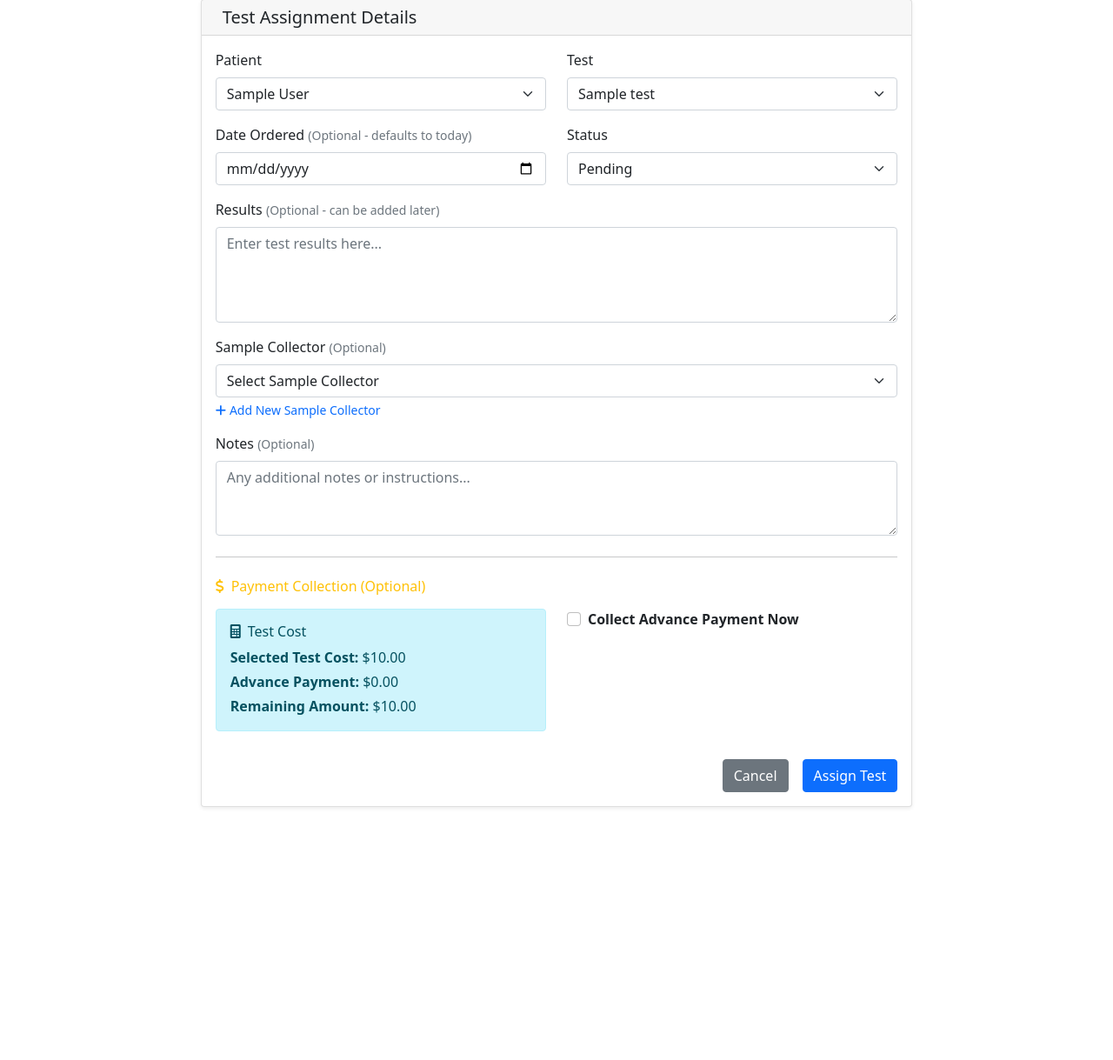
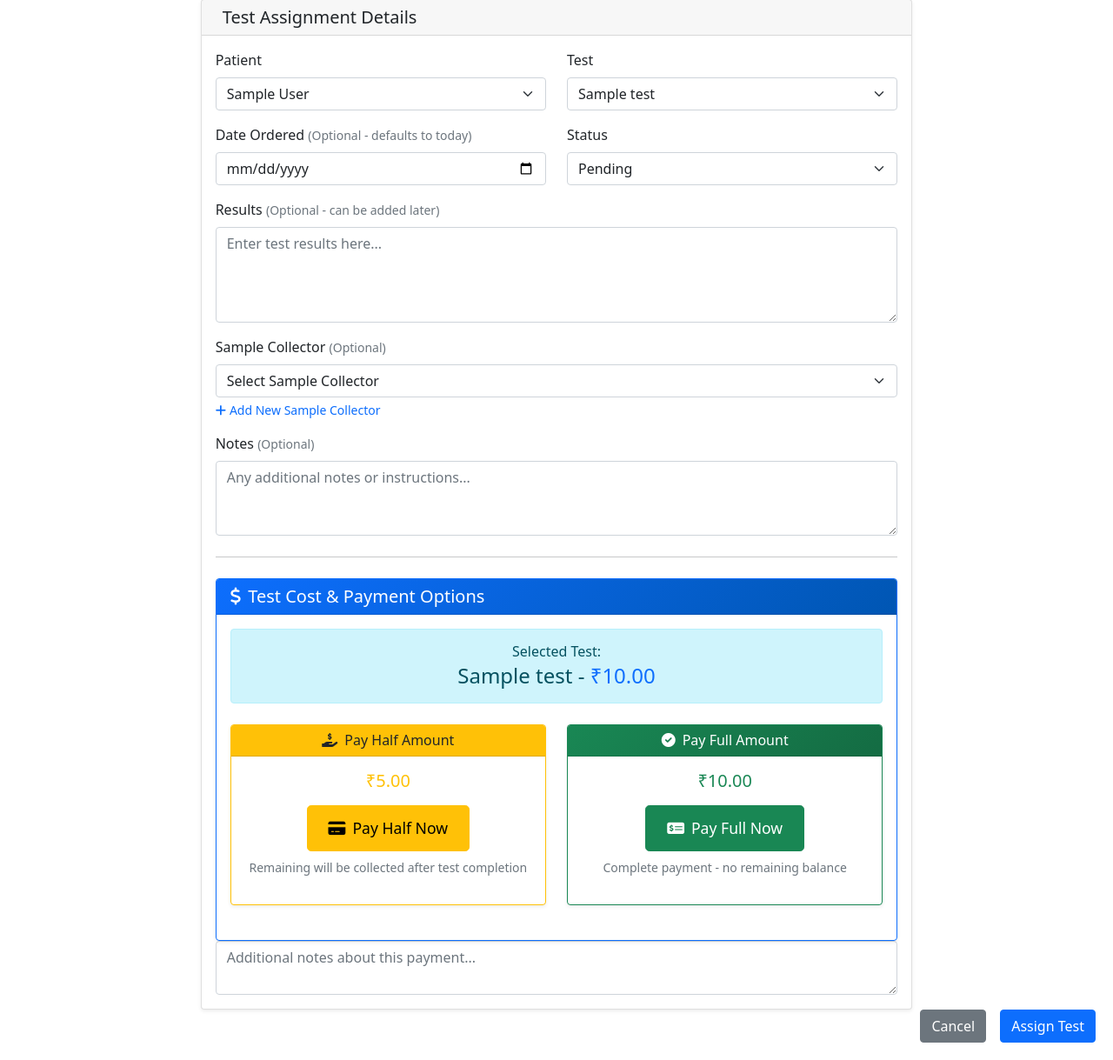
Before and after one commit to jitendrapal/pathology-v1, a Flask app: page /assign_test in a window 1280 px wide. Shown: the part 157-1376 px from the top of the page at 87% size. Before the commit the page ends 1086 px from the top, so only its background shows below. Run offline with Flask 3, Linux system fonts and the light colour scheme; tables that the repository leaves empty hold one stand-in row (values such as "Sample post"); parts of the project's set-up code (start-up, migrations or seed data) failed here and were passed over.

Commit message:
FIX: Add half/full payment options to single test assignment form with Indian Rupee display

```diff
--- a/app.py
+++ b/app.py
@@ -868,9 +868,9 @@ def assign_test():
 
             # Success message with payment info
             if advance_amount > 0:
-                flash(f'Test assigned successfully and collected ${advance_amount:.2f} advance payment! Remaining: ${max(0, test_cost - advance_amount):.2f}', 'success')
+                flash(f'Test assigned successfully and collected ₹{advance_amount:.2f} advance payment! Remaining: ₹{max(0, test_cost - advance_amount):.2f}', 'success')
             else:
-                flash(f'Test assigned successfully! Total cost: ${test_cost:.2f}', 'success')
+                flash(f'Test assigned successfully! Total cost: ₹{test_cost:.2f}', 'success')
 
             return redirect(url_for('patient_tests'))
         except Exception as e:
@@ -984,9 +984,9 @@ def assign_multiple_tests():
 
             # Success message with payment info
             if advance_amount > 0:
-                flash(f'Successfully assigned {len(test_ids)} tests and collected ${advance_amount:.2f} advance payment! Remaining: ${max(0, total_cost - advance_amount):.2f}', 'success')
+                flash(f'Successfully assigned {len(test_ids)} tests and collected ₹{advance_amount:.2f} advance payment! Remaining: ₹{max(0, total_cost - advance_amount):.2f}', 'success')
             else:
-                flash(f'Successfully assigned {len(test_ids)} tests to patient! Total cost: ${total_cost:.2f}', 'success')
+                flash(f'Successfully assigned {len(test_ids)} tests to patient! Total cost: ₹{total_cost:.2f}', 'success')
 
             return redirect(url_for('patient_tests'))
         except Exception as e:
--- a/templates/assign_test.html
+++ b/templates/assign_test.html
@@ -126,43 +126,81 @@
 
                     <!-- Payment Collection Section -->
                     <hr class="my-4">
-                    <h6 class="text-warning mb-3">
-                        <i class="fas fa-dollar-sign me-2"></i>Payment Collection (Optional)
-                    </h6>
+                    <div id="paymentSection" style="display: none;">
+                        <div class="card border-primary">
+                            <div class="card-header bg-primary text-white">
+                                <h5 class="mb-0">
+                                    <i class="fas fa-dollar-sign me-2"></i>Test Cost & Payment Options
+                                </h5>
+                            </div>
+                            <div class="card-body">
+                                <!-- Test Cost Display -->
+                                <div class="alert alert-info text-center mb-4">
+                                    <h6 class="mb-1">Selected Test:</h6>
+                                    <h4 class="mb-0">
+                                        <span id="selectedTestName">Select a test</span> - <span id="testCost" class="text-primary">₹0.00</span>
+                                    </h4>
+                                </div>
 
-                    <div class="row mb-3">
+                                <!-- Payment Options -->
+                                <div class="row mb-4" id="paymentOptions" style="display: none;">
                                     <div class="col-md-6">
-                            <div class="alert alert-info">
-                                <h6><i class="fas fa-calculator me-2"></i>Test Cost</h6>
-                                <p class="mb-1"><strong>Selected Test Cost:</strong> <span id="testCost">Select a test to see cost</span></p>
-                                <p class="mb-1"><strong>Advance Payment:</strong> <span id="advancePayment">$0.00</span></p>
-                                <p class="mb-0"><strong>Remaining Amount:</strong> <span id="remainingAmount">$0.00</span></p>
+                                        <div class="card border-warning h-100">
+                                            <div class="card-header bg-warning text-dark text-center">
+                                                <h6 class="mb-0"><i class="fas fa-hand-holding-usd me-2"></i>Pay Half Amount</h6>
+                                            </div>
+                                            <div class="card-body text-center">
+                                                <h5 class="text-warning mb-3">₹<span id="halfAmount">0.00</span></h5>
+                                                <button type="button" class="btn btn-warning btn-lg" id="payHalfBtnSingle">
+                                                    <i class="fas fa-credit-card me-2"></i>Pay Half Now
+                                                </button>
+                                                <p class="small text-muted mt-2">Remaining will be collected after test completion</p>
+                                            </div>
                                         </div>
                                     </div>
                                     <div class="col-md-6">
-                            <div class="form-check mb-3">
-                                <input class="form-check-input" type="checkbox" id="collectPaymentSingle" name="collect_payment">
-                                <label class="form-check-label" for="collectPaymentSingle">
-                                    <strong>Collect Advance Payment Now</strong>
-                                </label>
+                                        <div class="card border-success h-100">
+                                            <div class="card-header bg-success text-white text-center">
+                                                <h6 class="mb-0"><i class="fas fa-check-circle me-2"></i>Pay Full Amount</h6>
                                             </div>
-                            <div id="paymentFieldsSingle" style="display: none;">
-                                <div class="mb-3">
-                                    <label class="form-label">Advance Payment Amount</label>
-                                    <div class="input-group">
-                                        <span class="input-group-text">$</span>
-                                        <input type="number" name="advance_amount" id="advanceAmountSingle" class="form-control"
-                                               step="0.01" min="0" placeholder="0.00">
-                                    </div>
-                                    <div class="mt-2">
-                                        <button type="button" class="btn btn-sm btn-outline-primary" id="pay50Single">50%</button>
-                                        <button type="button" class="btn btn-sm btn-outline-success" id="payFullSingle">100%</button>
+                                            <div class="card-body text-center">
+                                                <h5 class="text-success mb-3">₹<span id="fullAmount">0.00</span></h5>
+                                                <button type="button" class="btn btn-success btn-lg" id="payFullBtnSingle">
+                                                    <i class="fas fa-money-check-alt me-2"></i>Pay Full Now
+                                                </button>
+                                                <p class="small text-muted mt-2">Complete payment - no remaining balance</p>
                                             </div>
                                         </div>
+                                    </div>
+                                </div>
+
+                                <!-- Payment Details Form (Hidden initially) -->
+                                <div id="paymentDetailsSingle" style="display: none;">
+                                    <div class="alert alert-success">
+                                        <h6><i class="fas fa-info-circle me-2"></i>Payment Details</h6>
+                                        <div class="row">
+                                            <div class="col-md-4">
+                                                <p class="mb-1"><strong>Test Cost:</strong> ₹<span id="displayTestCost">0.00</span></p>
+                                            </div>
+                                            <div class="col-md-4">
+                                                <p class="mb-1"><strong>Paying Now:</strong> ₹<span id="payingNowSingle">0.00</span></p>
+                                            </div>
+                                            <div class="col-md-4">
+                                                <p class="mb-0"><strong>Remaining:</strong> ₹<span id="remainingAmountSingle">0.00</span></p>
+                                            </div>
+                                        </div>
+                                    </div>
+
+                                    <!-- Hidden form fields -->
+                                    <input type="hidden" name="collect_payment" value="1">
+                                    <input type="hidden" name="advance_amount" id="selectedAmountSingle">
+                                    <input type="hidden" name="payment_type" id="selectedPaymentTypeSingle">
+
                                     <div class="row">
                                         <div class="col-md-6">
                                             <label class="form-label">Payment Method</label>
-                                        <select name="payment_method" class="form-select">
+                                            <select name="payment_method" class="form-select" required>
+                                                <option value="">Select Payment Method</option>
                                                 <option value="cash">Cash</option>
                                                 <option value="card">Credit/Debit Card</option>
                                                 <option value="upi">UPI</option>
@@ -171,13 +209,21 @@
                                             </select>
                                         </div>
                                         <div class="col-md-6">
-                                        <label class="form-label">Reference Number (Optional)</label>
+                                            <label class="form-label">Reference Number</label>
                                             <input type="text" name="payment_reference" class="form-control"
                                                    placeholder="Transaction ID, Receipt #">
                                         </div>
                                     </div>
-                                <div class="mt-3">
-                                    <label class="form-label">Payment Notes (Optional)</label>
+
+                                    <div class="mt-3 text-center">
+                                        <button type="button" class="btn btn-secondary me-2" id="cancelPaymentSingle">
+                                            <i class="fas fa-times me-2"></i>Cancel Payment
+                                        </button>
+                                    </div>
+                                </div>
+                            </div>
+                        </div>
+                    </div>
                                     <textarea name="payment_notes" class="form-control" rows="2"
                                               placeholder="Additional notes about this payment..."></textarea>
                                 </div>
@@ -201,65 +247,106 @@
 <script>
 document.addEventListener('DOMContentLoaded', function() {
     const testSelect = document.querySelector('select[name="test_id"]');
-    const collectPaymentCheckbox = document.getElementById('collectPaymentSingle');
-    const paymentFields = document.getElementById('paymentFieldsSingle');
-    const advanceAmountInput = document.getElementById('advanceAmountSingle');
-    const pay50Btn = document.getElementById('pay50Single');
-    const payFullBtn = document.getElementById('payFullSingle');
+    const paymentSection = document.getElementById('paymentSection');
+    const paymentOptions = document.getElementById('paymentOptions');
+    const payHalfBtnSingle = document.getElementById('payHalfBtnSingle');
+    const payFullBtnSingle = document.getElementById('payFullBtnSingle');
+    const paymentDetailsSingle = document.getElementById('paymentDetailsSingle');
+    const cancelPaymentSingle = document.getElementById('cancelPaymentSingle');
 
     let currentTestCost = 0;
+    let currentTestName = '';
 
-    // Test cost data (would come from backend in real implementation)
-    const testCosts = {
+    // Test cost and name data
+    const testData = {
         {% for test in tests %}
-        {{ test.id }}: {{ test.cost }}{% if not loop.last %},{% endif %}
+        {{ test.id }}: {
+            cost: {{ test.cost }},
+            name: "{{ test.name }}"
+        }{% if not loop.last %},{% endif %}
         {% endfor %}
     };
 
     // Update test cost when test selection changes
     testSelect.addEventListener('change', function() {
-        if (this.value) {
-            currentTestCost = testCosts[this.value] || 0;
-            document.getElementById('testCost').textContent = `$${currentTestCost.toFixed(2)}`;
+        if (this.value && testData[this.value]) {
+            currentTestCost = testData[this.value].cost;
+            currentTestName = testData[this.value].name;
+
+            // Show payment section
+            paymentSection.style.display = 'block';
+            paymentOptions.style.display = 'flex';
+
+            // Update displays
+            document.getElementById('selectedTestName').textContent = currentTestName;
+            document.getElementById('testCost').textContent = `₹${currentTestCost.toFixed(2)}`;
+            document.getElementById('displayTestCost').textContent = currentTestCost.toFixed(2);
+
+            // Update payment amounts
+            const halfAmount = currentTestCost / 2;
+            document.getElementById('halfAmount').textContent = halfAmount.toFixed(2);
+            document.getElementById('fullAmount').textContent = currentTestCost.toFixed(2);
         } else {
+            // Hide payment section
+            paymentSection.style.display = 'none';
             currentTestCost = 0;
-            document.getElementById('testCost').textContent = 'Select a test to see cost';
-        }
-        updatePaymentSummary();
-    });
-
-    // Payment collection toggle
-    collectPaymentCheckbox.addEventListener('change', function() {
-        if (this.checked) {
-            paymentFields.style.display = 'block';
-        } else {
-            paymentFields.style.display = 'none';
-            advanceAmountInput.value = '';
-            updatePaymentSummary();
+            currentTestName = '';
         }
     });
 
-    // Quick payment buttons
-    pay50Btn.addEventListener('click', function() {
-        advanceAmountInput.value = (currentTestCost * 0.50).toFixed(2);
-        updatePaymentSummary();
+    // Pay Half button
+    payHalfBtnSingle.addEventListener('click', function() {
+        const halfAmount = currentTestCost / 2;
+        const remainingAmount = currentTestCost - halfAmount;
+
+        // Update display
+        document.getElementById('payingNowSingle').textContent = halfAmount.toFixed(2);
+        document.getElementById('remainingAmountSingle').textContent = remainingAmount.toFixed(2);
+
+        // Set hidden form values
+        document.getElementById('selectedAmountSingle').value = halfAmount.toFixed(2);
+        document.getElementById('selectedPaymentTypeSingle').value = 'half';
+
+        // Show payment details form
+        paymentDetailsSingle.style.display = 'block';
+
+        // Hide payment option buttons
+        paymentOptions.style.display = 'none';
     });
 
-    payFullBtn.addEventListener('click', function() {
-        advanceAmountInput.value = currentTestCost.toFixed(2);
-        updatePaymentSummary();
+    // Pay Full button
+    payFullBtnSingle.addEventListener('click', function() {
+        const fullAmount = currentTestCost;
+
+        // Update display
+        document.getElementById('payingNowSingle').textContent = fullAmount.toFixed(2);
+        document.getElementById('remainingAmountSingle').textContent = '0.00';
+
+        // Set hidden form values
+        document.getElementById('selectedAmountSingle').value = fullAmount.toFixed(2);
+        document.getElementById('selectedPaymentTypeSingle').value = 'full';
+
+        // Show payment details form
+        paymentDetailsSingle.style.display = 'block';
+
+        // Hide payment option buttons
+        paymentOptions.style.display = 'none';
     });
 
-    // Update payment summary when amount changes
-    advanceAmountInput.addEventListener('input', updatePaymentSummary);
+    // Cancel payment
+    cancelPaymentSingle.addEventListener('click', function() {
+        // Hide payment details
+        paymentDetailsSingle.style.display = 'none';
 
-    function updatePaymentSummary() {
-        const advanceAmount = parseFloat(advanceAmountInput.value) || 0;
-        const remainingAmount = Math.max(0, currentTestCost - advanceAmount);
+        // Show payment option buttons
+        paymentOptions.style.display = 'flex';
 
-        document.getElementById('advancePayment').textContent = `$${advanceAmount.toFixed(2)}`;
-        document.getElementById('remainingAmount').textContent = `$${remainingAmount.toFixed(2)}`;
-    }
+        // Clear form values
+        document.getElementById('selectedAmountSingle').value = '';
+        document.getElementById('selectedPaymentTypeSingle').value = '';
+        document.querySelector('select[name="payment_method"]').value = '';
+        document.querySelector('input[name="payment_reference"]').value = '';
+    });
 
     // Initialize
     if (testSelect.value) {
```
Lines whose indentation alone changed are shown as unchanged.
